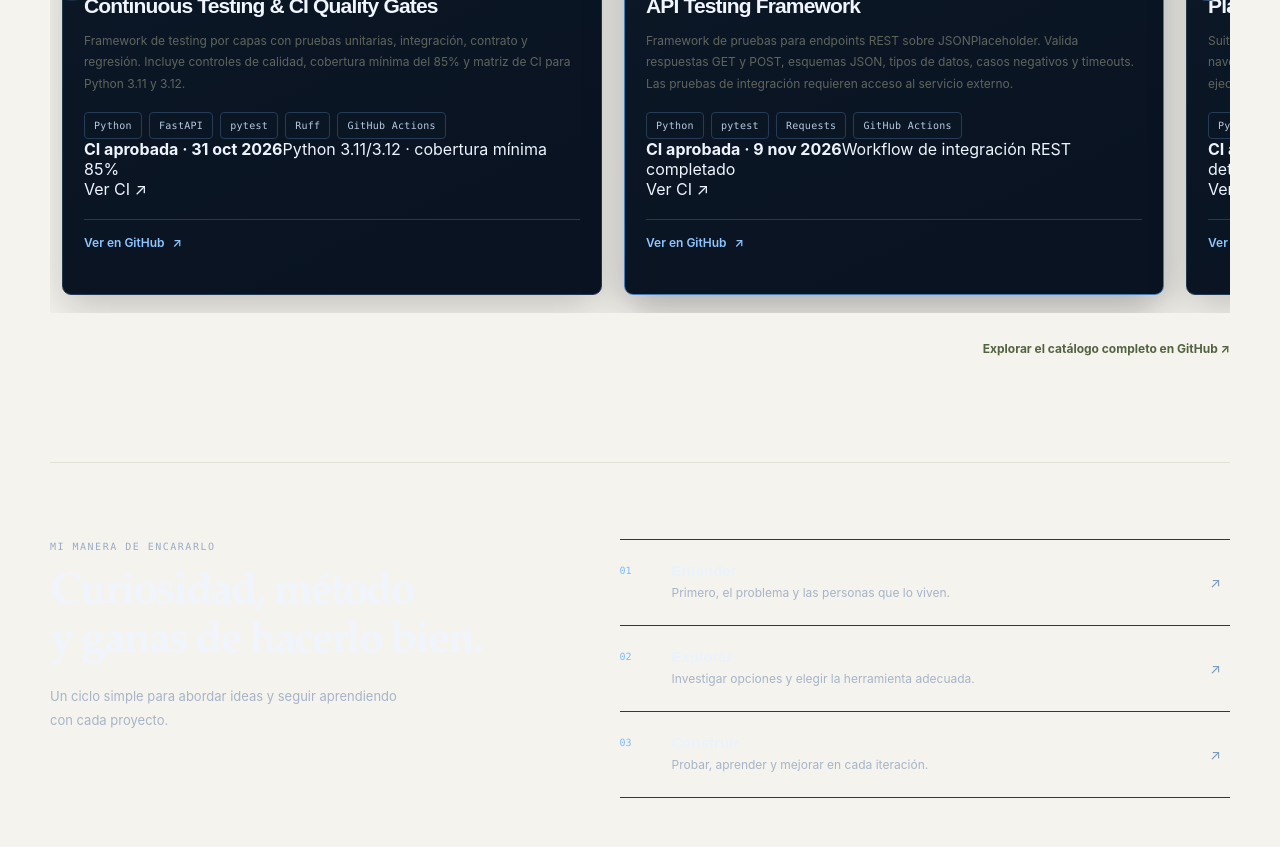
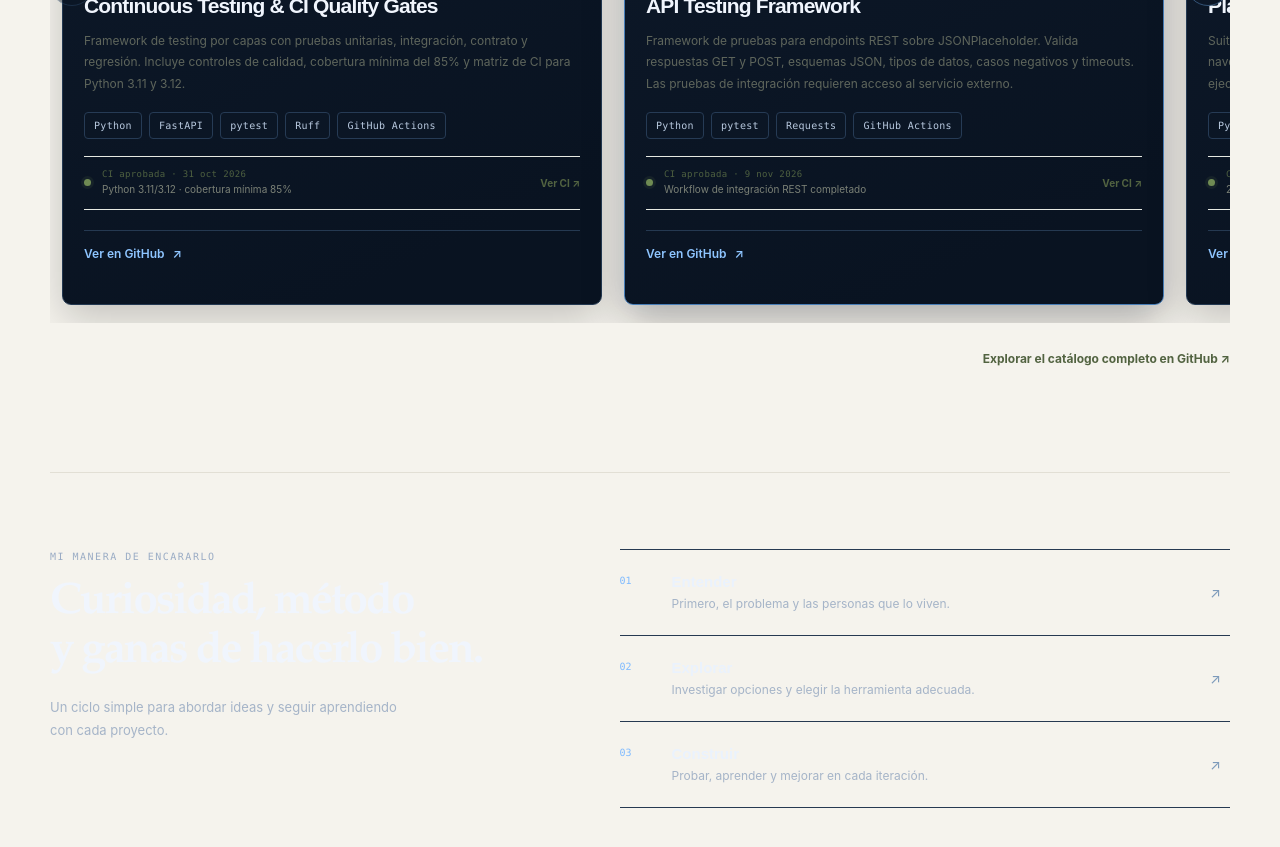
Before and after one commit to agustiininicabral/portfolio-agustin, a React (Vite) app: page / in a window 1280 px wide. Shown: the part 3840-4687 px from the top of the page. Built offline with nearby package versions, Linux system fonts and the light colour scheme.

Commit message:
Style verified CI evidence on project cards

```diff
--- a/src/style.css
+++ b/src/style.css
@@ -2929,3 +2929,46 @@ body {
   .nav::-webkit-scrollbar { display: none; }
   .nav .nav-contact { display: none; }
 }
+
+.project-evidence {
+  display: grid;
+  grid-template-columns: 8px minmax(0, 1fr) auto;
+  align-items: center;
+  gap: 10px;
+  margin-top: 17px;
+  padding: 12px 0;
+  border-top: 1px solid #e6e9e2;
+  border-bottom: 1px solid #e6e9e2;
+}
+.project-evidence-indicator {
+  width: 7px;
+  height: 7px;
+  border-radius: 50%;
+  background: #6f8b53;
+  box-shadow: 0 0 0 3px #6f8b531c;
+}
+.project-evidence-copy {
+  display: grid;
+  gap: 3px;
+}
+.project-evidence-copy strong {
+  color: #4e6040;
+  font: 9px var(--mono);
+  letter-spacing: 0.35px;
+}
+.project-evidence-copy span {
+  color: #7b8176;
+  font-size: 10px;
+  line-height: 1.45;
+}
+.project-evidence a {
+  color: #526341;
+  font-size: 10px;
+  font-weight: 650;
+  white-space: nowrap;
+}
+.project-evidence a:hover { color: #78895d; }
+@media (max-width: 420px) {
+  .project-evidence { grid-template-columns: 8px minmax(0, 1fr); }
+  .project-evidence a { grid-column: 2; }
+}
```
